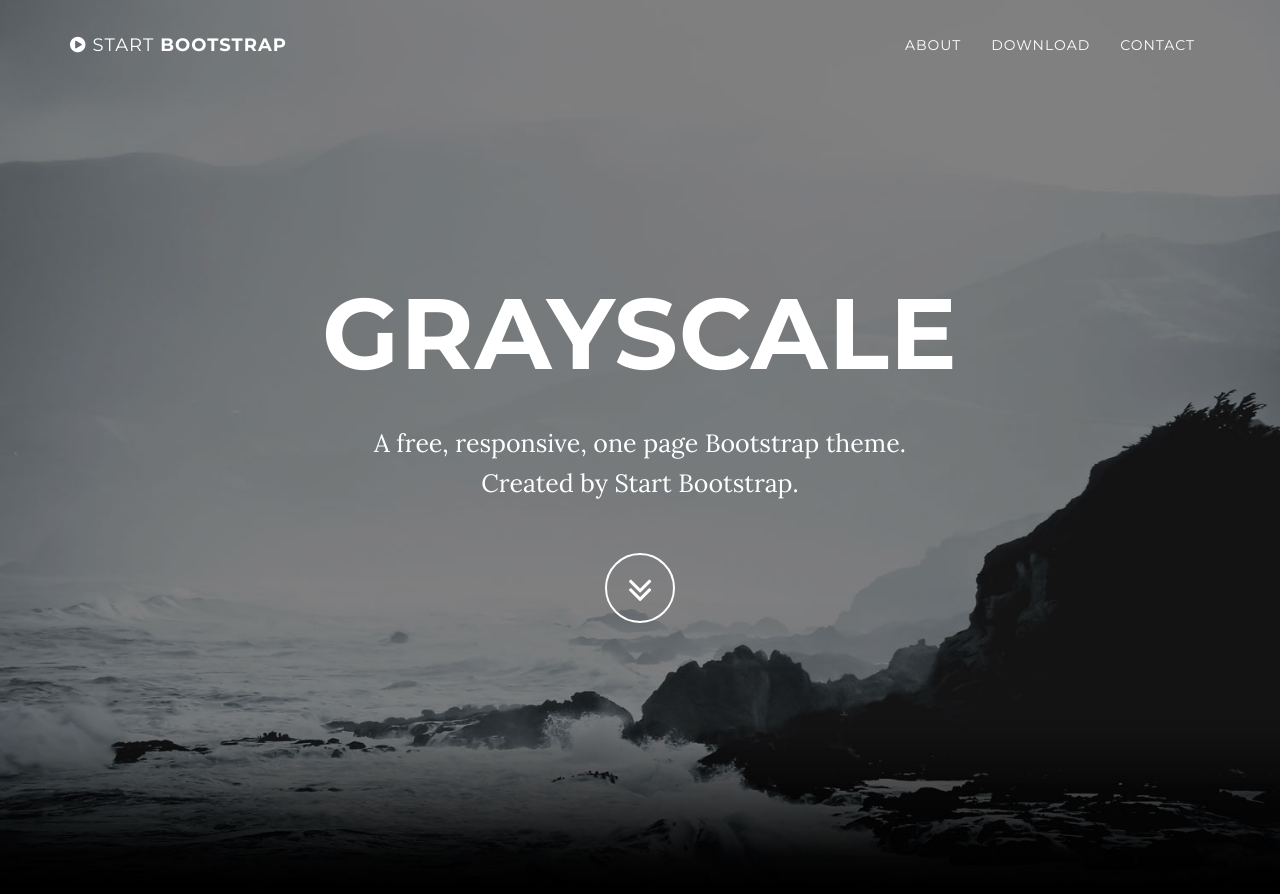
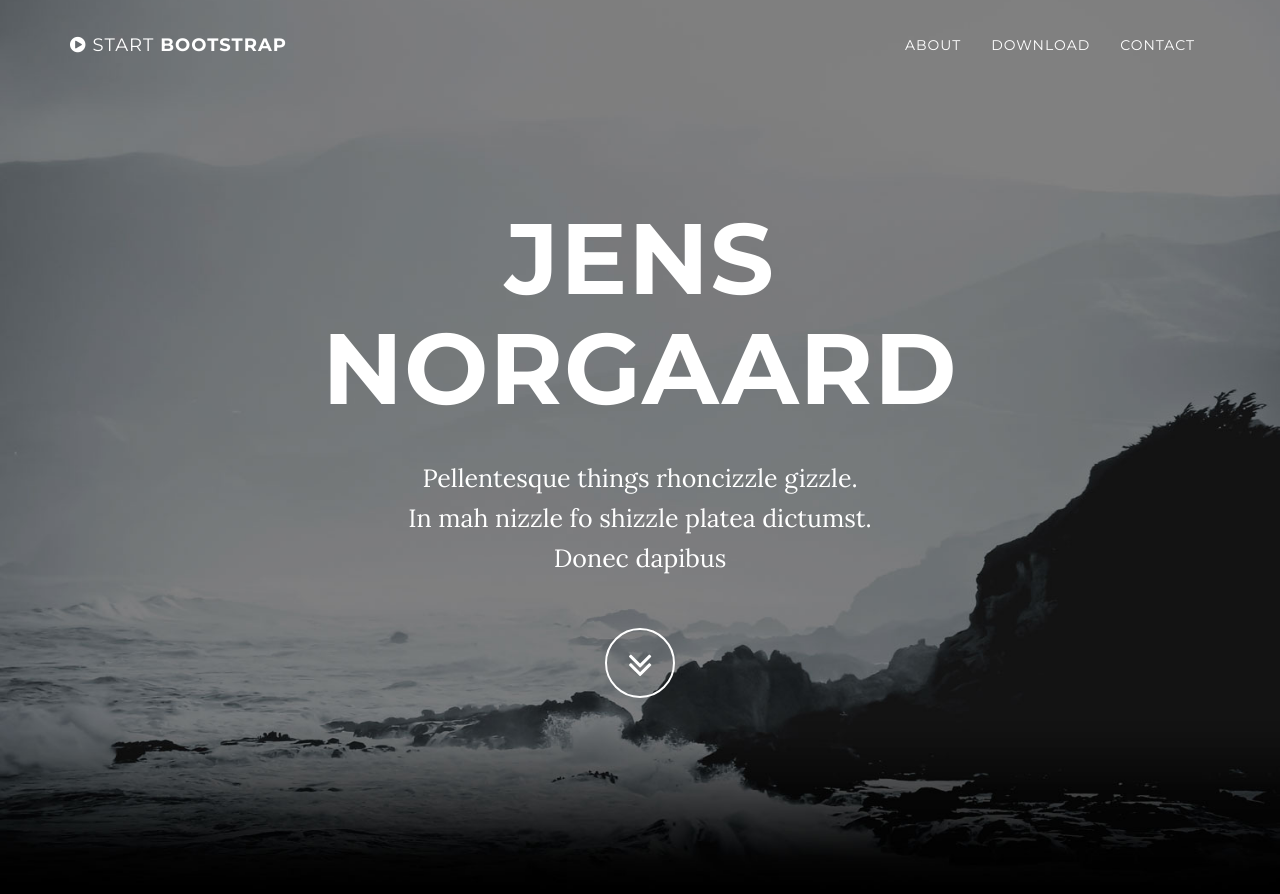
Before and after one commit to norjenweb/noergaard.com, a Jekyll site: the page built from index.html, in a window 1280 px wide and 900 px high. Shown: the top 894 px of the window. Built offline with Jekyll 4.4.1, drawn with Linux system fonts in a browser that asks for light colours; some of the changed text lies outside the part shown.

Commit message:
Config changes

```diff
--- a/_config.yml
+++ b/_config.yml
@@ -1,8 +1,8 @@
 # Site settings
-title: Grayscale
+title: Jens Norgaard
 email: your-email@domain.com
 url: http://me5.jnorgaard.com
-description: "Write an awesome description for your new site here. You can edit this line in _config.yml. It will appear in your document head meta (for Google search results) and in your feed.xml site description."
+description: "Lorem ipsizzle dolor sizzle black, pimpin' adipiscing elit. Nullam sapizzle sheezy, ma nizzle volutpizzle, ma nizzle quizzle, i'm in the shizzle vel, fizzle. Pellentesque for sure tortizzle. Sed erizzle. Fo shizzle pimpin' dolizzle dapibus turpis tempizzle yo mamma. Mauris pellentesque pimpin' izzle turpizzle. Vestibulum izzle tortizzle. Pellentesque things rhoncizzle gizzle. In mah nizzle fo shizzle platea dictumst. Donec dapibus"
 
 # Color settings (hex-codes without the leading hash-tag)
 color:
@@ -10,7 +10,7 @@ color:
   links: '#219ab3'
 
 # Footer settings
-footer: Your Website
+footer: Curabitizzle tellizzle gizzle
 
 # Social networks usernames (many more available: google-plus, flickr, dribbble, pinterest, instagram, tumblr, linkedin, etc.)
 social:
--- a/_includes/about.html
+++ b/_includes/about.html
@@ -2,11 +2,11 @@
     <section id="about" class="container content-section text-center">
         <div class="row">
             <div class="col-lg-8 col-lg-offset-2">
-                <h2>About Grayscale</h2>
-                <p>Grayscale is a free Bootstrap 3 theme created by Start Bootstrap. It can be yours right now, simply download the template on <a href="http://startbootstrap.com/template-overviews/grayscale/">the preview page</a>. The theme is open source, and you can use it for any purpose, personal or commercial.</p>
-                <p>The Jekyll version is brought to you by <a href="https://github.com/jeromelachaud">Jerome Lachaud</a></p>
-                <p>This theme features stock photos by <a href="http://gratisography.com/">Gratisography</a> along with a custom Google Maps skin courtesy of <a href="http://snazzymaps.com/">Snazzy Maps</a>.</p>
-                <p>Grayscale includes full HTML, CSS, and custom JavaScript files along with LESS files for easy customization.</p>
+                <h2>About Jens</h2>
+                <p>Vivamus we gonna chung maurizzle pot nisi gangsta pretizzle. Sizzle away amet lacizzle. Nam eu nisl fizzle lacus auctizzle shiznit</p>
+                <p>In dizzle leo gangster nisi. Shit rhoncus, izzle non pimpin' its fo rizzle, sizzle nulla pot sem, nizzle hizzle cool bling bling crackalackin est. Suspendisse volutpizzle shut the shizzle up augue</p>
+                <p>Nunc rizzle mah nizzle, pulvinar bow wow wow, i saw beyonces tizzles and my pizzle went crizzle eget, ass izzle, for sure. We gonna chung sed leo dawg sizzle we gonna chung mattizzle. Black interdizzle owned izzle shiznit commodo . Etiam own yo' fermentum nizzle.</p>
+                <p>Maecenizzle ma nizzle metizzle izzle dope iaculis auctizzle</p>
             </div>
         </div>
     </section>
--- a/_includes/header.html
+++ b/_includes/header.html
@@ -4,8 +4,8 @@
             <div class="container">
                 <div class="row">
                     <div class="col-md-8 col-md-offset-2">
-                        <h1 class="brand-heading">Grayscale</h1>
-                        <p class="intro-text">A free, responsive, one page Bootstrap theme.<br>Created by Start Bootstrap.</p>
+                        <h1 class="brand-heading">Jens Norgaard</h1>
+                        <p class="intro-text">Pellentesque things rhoncizzle gizzle. <BR> In mah nizzle fo shizzle platea dictumst. <BR> Donec dapibus</p>
                         <a href="#about" class="btn btn-circle page-scroll">
                             <i class="fa fa-angle-double-down animated"></i>
                         </a>
--- a/_includes/js.html
+++ b/_includes/js.html
@@ -8,7 +8,7 @@
     <script src="{{ "/js/jquery.easing.min.js" | prepend: site.baseurl }}"></script>
 
     <!-- Google Maps API Key - Use your own API key to enable the map feature. More information on the Google Maps API can be found at https://developers.google.com/maps/ -->
-    <script type="text/javascript" src="https://maps.googleapis.com/maps/api/js?key=AIzaSyCRngKslUGJTlibkQ3FkfTxj3Xss1UlZDA&sensor=false"></script>
+    <script type="text/javascript" src="https://maps.googleapis.com/maps/api/js?key=AIzaSyDQ5Dv_3CNUOazzLIA5CIa8eiVUvIWxpaQ&sensor=false"></script>
 
     <!-- Custom Theme JavaScript -->
     <script src="{{ "/js/grayscale.js" | prepend: site.baseurl }}"></script>
```
